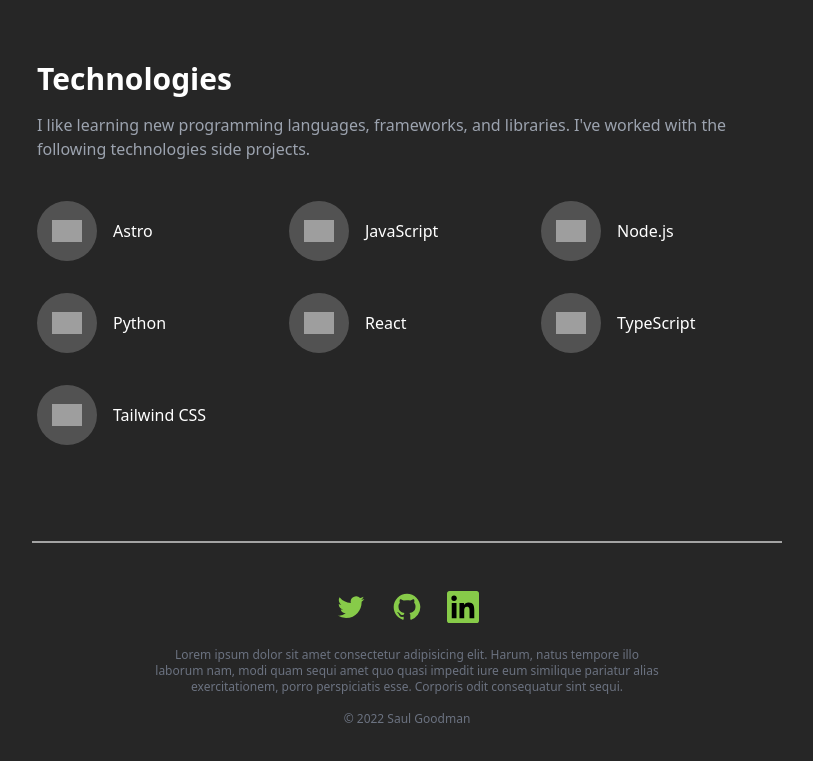
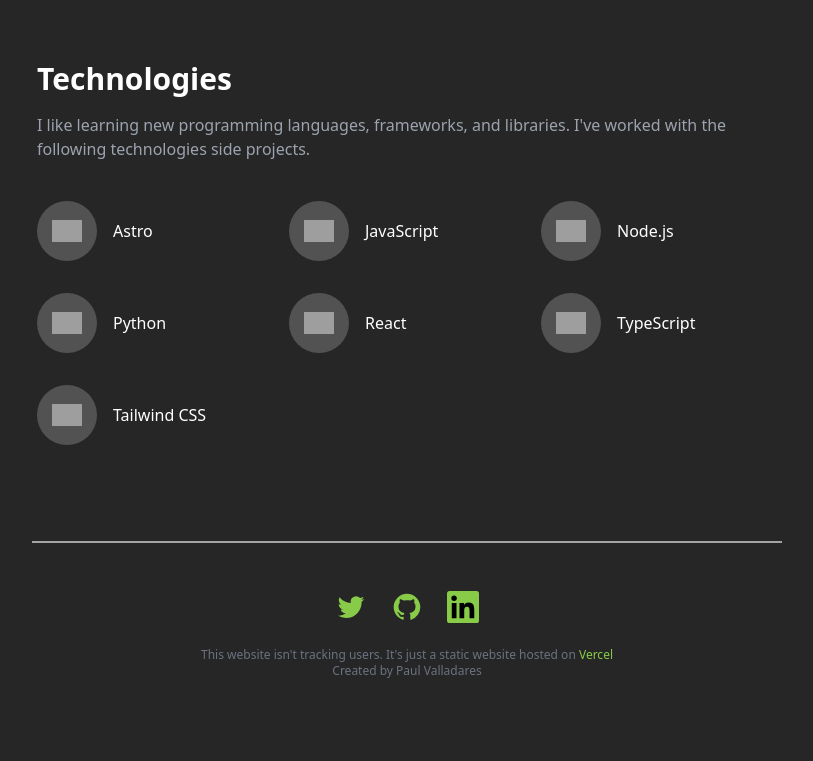
Before and after one commit to dreyfus92/astro-portfolio, an Astro site: page / in a window 1280 px wide. Shown: the part 363-1124 px from the top of the page, without its empty margins (233-1046 px from the left). After the commit the page ends 1090 px from the top, so only its background shows below. Built offline with nearby package versions, Linux system fonts and the light colour scheme; Astro itself is replaced by a stand-in of ours; grey boxes are pictures that could not be loaded.

Commit message:
changed info in the footer

```diff
--- a/src/components/Footer.astro
+++ b/src/components/Footer.astro
@@ -70,12 +70,14 @@
       </div>
 
       <p class="mx-auto max-w-lg text-xs text-gray-500">
-        Lorem ipsum dolor sit amet consectetur adipisicing elit. Harum, natus
-        tempore illo laborum nam, modi quam sequi amet quo quasi impedit iure
-        eum similique pariatur alias exercitationem, porro perspiciatis esse.
-        Corporis odit consequatur sint sequi.
-
-        <span class="mt-4 block"> &copy; 2022 Saul Goodman</span>
+        This website isn't tracking users. It's just a static website hosted on
+        <a
+          class="text-[#87CB49] hover:text-[#87CB49]/75"
+          href="https://vercel.com/"
+          target="_blank"
+          rel="noreferrer">Vercel</a
+        >
+        <br />Created by Paul Valladares
       </p>
     </div>
   </div>
--- a/src/pages/index.astro
+++ b/src/pages/index.astro
@@ -4,7 +4,7 @@
 import { technologies } from "../lib/data";
 ---
 
-<Layout title="Welcome to Astro.">
+<Layout title="Paul Valladares">
   <main>
     <div class="flex flex-col-reverse md:flex-row justify-center items-center">
       <div class="text-white w-[350px] md:w-[450px]">
```
Also changed, not shown: src/pages/blog.astro (added).
